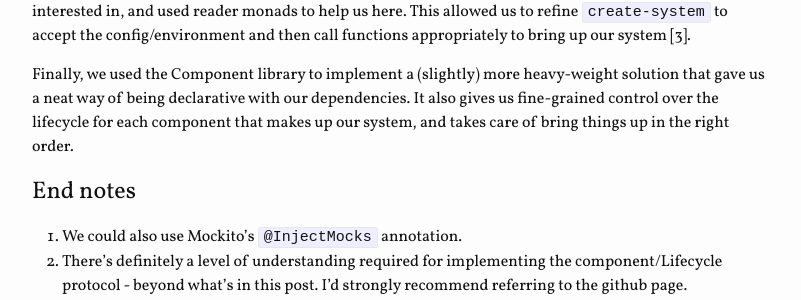
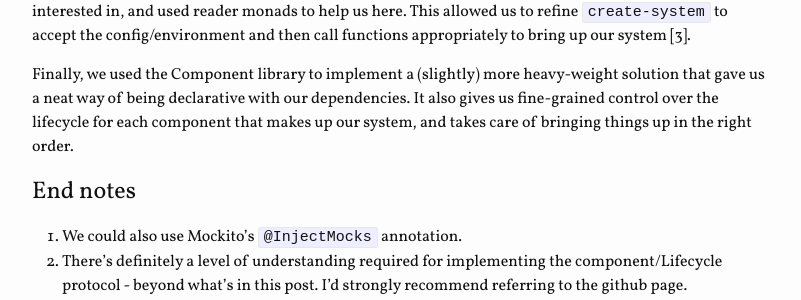
Before and after one commit to srazzaque/srazzaque.github.io, a Jekyll site: the page built from _posts/2015-12-11-oo-to-fp-2.markdown, in a window 1280 px wide and 900 px high, scrolled down 6109 px. Shown: the part 316-616 px from the top of the window, without its empty margins (238-1039 px from the left). Built offline with Jekyll 4.4.1, drawn with Linux system fonts in a browser that asks for light colours.

Commit message:
Fix some typos and minor code example update.

```diff
--- a/_posts/2015-12-11-oo-to-fp-2.markdown
+++ b/_posts/2015-12-11-oo-to-fp-2.markdown
@@ -322,8 +322,8 @@ our system [3].
 
 Finally, we used the Component library to implement a (slightly) more heavy-weight solution that
 gave us a neat way of being declarative with our dependencies. It also gives us fine-grained control
-over the lifecycle for each component that makes up our system, and takes care of bring things up in
-the right order.
+over the lifecycle for each component that makes up our system, and takes care of bringing things up
+in the right order.
 
 
 # End notes
```
Also changed, not shown: _posts/2015-07-25-reloadable-core-async.markdown (+3 -4 lines).
